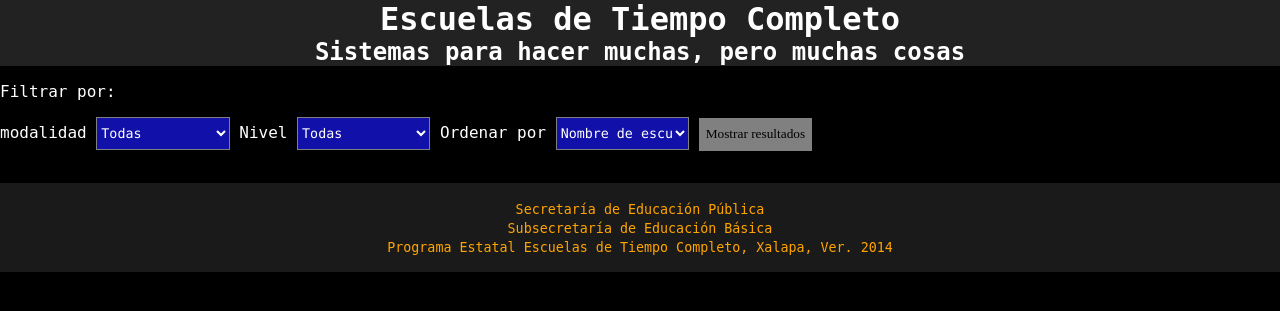
After one commit to marcoavazquez/PETC_Django, a Django app: a page that uses templates/base.html in a window 1280 px wide. The commit adds this page. Shown: the top 311 px of the page. Run offline with Django 3.2, Linux system fonts and the light colour scheme; parts of the project's set-up code (start-up, migrations or seed data) failed here and were passed over.

Commit message:
agregando posibles funciones

```diff
--- /dev/null
+++ b/escuelas/templates/escuelas/filtro_escuela.html
@@ -0,0 +1,28 @@
+{% extends "base.html" %}
+{% block content %}
+    Filtrar por:
+    <p>
+    modalidad
+        <select name="" class="slct">
+            <option value="">Todas</option>
+            <option>Federal</option>
+            <option value="">Estatal</option>
+            <option value="">Indígena</option>
+        </select>
+    Nivel
+        <select name="" class="slct">
+            <option value="">Todas</option>
+            <option>Especial</option>
+            <option value="">Primaria</option>
+            <option value="">Secundaria</option>
+        </select>
+    Ordenar por
+    <select name="" class="slct">
+            <option value="">Nombre de escuela</option>
+            <option>Modalidad</option>
+            <option value="">Nivel</option>
+        </select>
+    <input type="submit" class="btn" value="Mostrar resultados">
+    </p>
+
+{% endblock content %}
--- a/escuelas/urls.py
+++ b/escuelas/urls.py
@@ -1,5 +1,5 @@
 from django.conf.urls import patterns, url
-from .views import HomeView, EscuelasView, ConsultaView, EscuelaCicloView, EscuelaPersonalView
+from .views import HomeView, EscuelasView, ConsultaView, EscuelaCicloView, EscuelaPersonalView, FiltroEscuela
 from petc.settings import CICLO_ACTUAL
 from rest_framework import routers
 
@@ -11,4 +11,5 @@
     url(r'^consulta/$', ConsultaView.as_view(), name="consulta"),
     url(r'^escuelas/(?P<clave>[\w]+)/detalle-escuela/(?P<escuela>\d+)/$',
         EscuelaPersonalView.as_view(), name="detalle-escuela"),
+    url(r'^filtrar/', FiltroEscuela.as_view(), name="filtro_escuela"),
 )
--- a/escuelas/views.py
+++ b/escuelas/views.py
@@ -62,6 +62,10 @@
         return context
 
 
+class FiltroEscuela(generic.TemplateView):
+    template_name = "escuelas/filtro_escuela.html"
+
+
 #API
 from rest_framework import viewsets
 from serializers import EscuelaSerializer, CicloSerializer
--- a/static/css/estilos.css
+++ b/static/css/estilos.css
@@ -123,12 +123,12 @@
 }
 
 .btn{
-    background: #1111AA;
+    background: gray;
     border:1px solid gray;
-    color:white;
+    color:black;
     font-family: "andale mono";
     height: 2.5em;
-    width: 6em;
+    /*width: 6em;*/
 }
 .cab{
     background: #123456;
--- a/templates/base.html
+++ b/templates/base.html
@@ -22,7 +22,7 @@
     <nav class="nav">
         <ul class="menu">
             <li class="item-menu"><a class="" href="">Reportes</a></li>
-            <li class="item-menu"><a class="" href="">Filtrar</a></li>
+            <li class="item-menu"><a class="" href="{% url 'filtro_escuela' %}">Filtrar</a></li>
             <li class="item-menu"><a href="/admin/">Administrar</a></li>
             <li class="item-usr">({{user}})
             <a class="label label-danger" href="{% url 'salir' %}">Salir</a></li>
```
Also changed, not shown: db.sqlite3.
